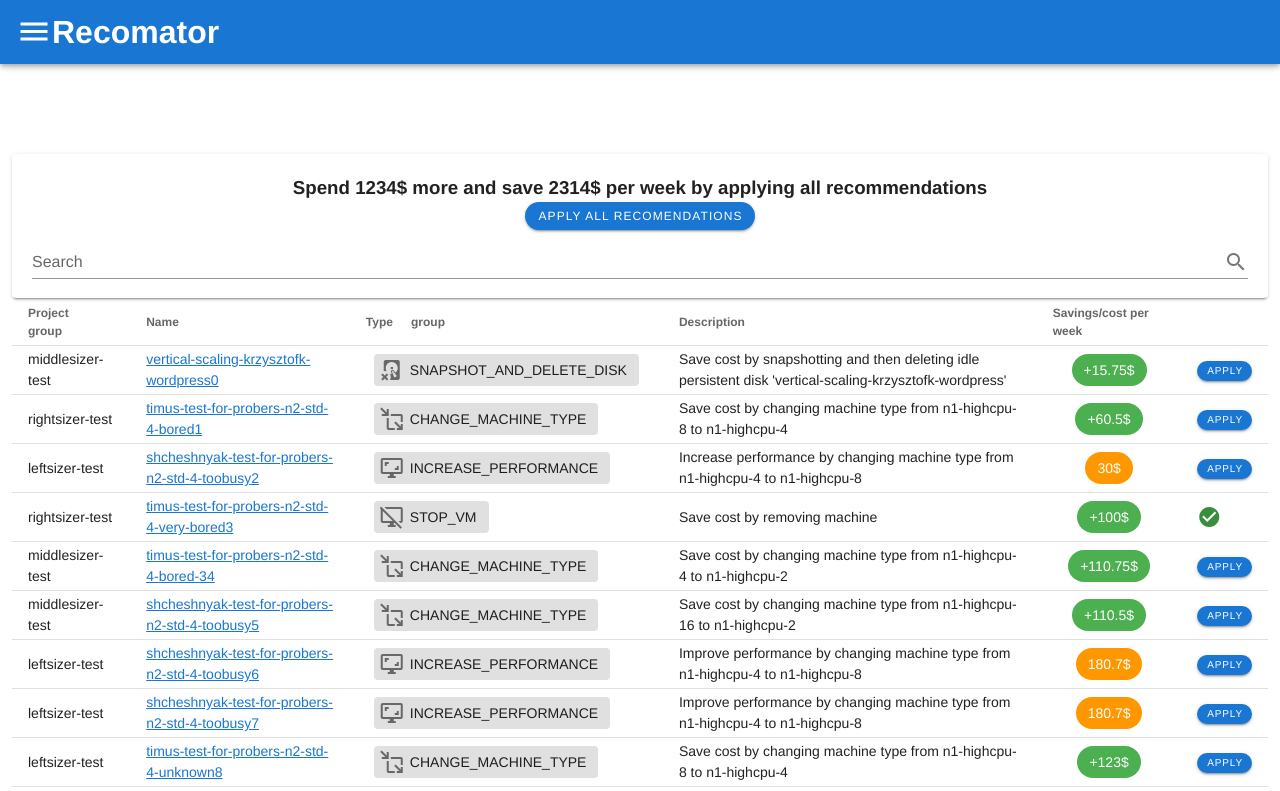
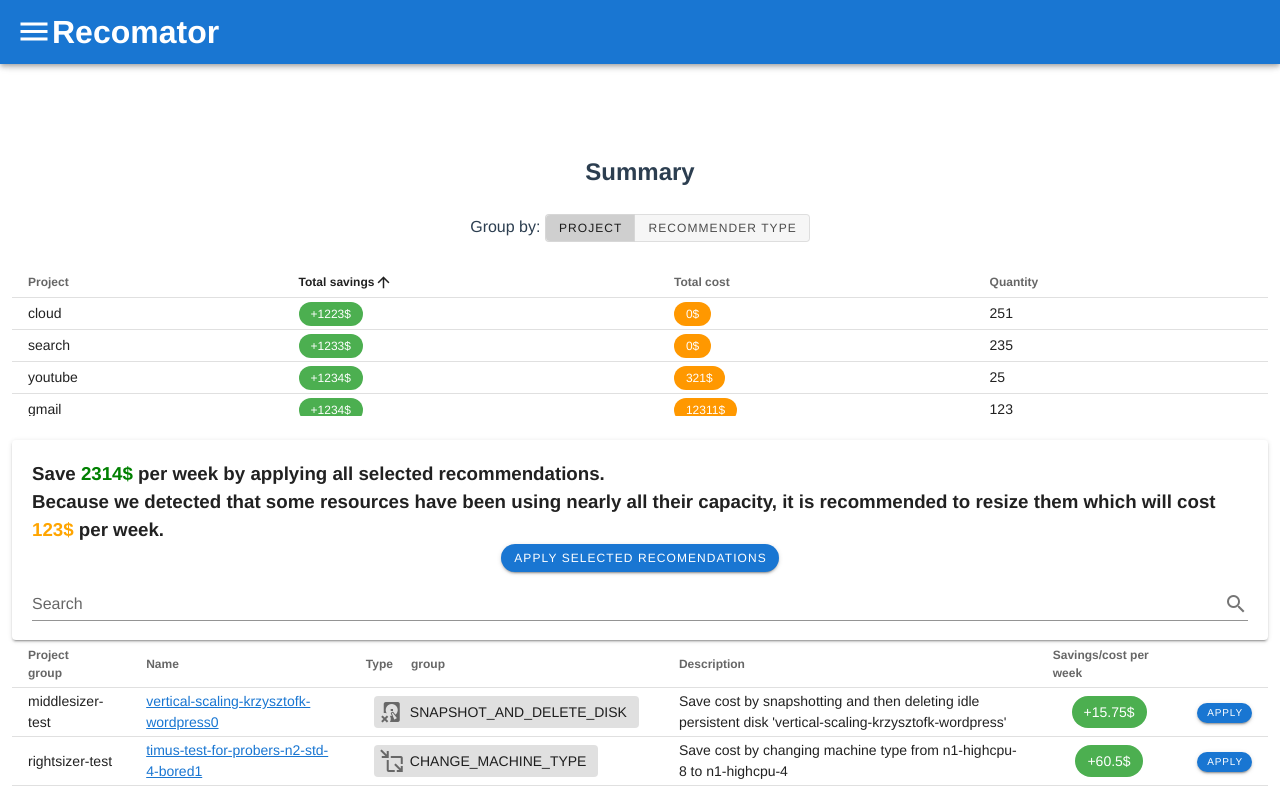
Before and after one commit to googleinterns/recomator, a Vue app in the folder frontend/: page /mock in a window 1280 px wide. Shown: the top 791 px of the page. Built offline with nearby package versions, Linux system fonts and the light colour scheme.

Commit message:
Added summary

```diff
--- a/frontend/src/views/Mock.vue
+++ b/frontend/src/views/Mock.vue
@@ -19,7 +19,8 @@ limitations under the License. -->
       >
       <h1>Recomator</h1>
     </v-app-bar>
-    <v-navigation-drawer absolute :v-model="true" :value="showNavgDrawer">
+
+    <v-navigation-drawer app :v-model="true" :value="showNavgDrawer">
       <v-container dense>
         <v-row>
           <v-col>
@@ -150,13 +151,42 @@ limitations under the License. -->
       <v-progress-linear v-if="!successfullyLoaded" :value="progressPercentage">
       </v-progress-linear>
       <v-container fluid v-if="successfullyLoaded">
+        <v-row> <v-col>
+            <h2>Summary</h2>
+        </v-col></v-row>
+        <v-row>
+          <v-col>
+            Group by:
+            <v-btn-toggle multiple mandatory>
+            <v-btn rounded small>Project</v-btn>
+            <v-btn rounded small>Recommender Type</v-btn>
+            </v-btn-toggle>
+          </v-col>
+        </v-row>
+        <v-row><v-col>
+          <v-data-table height="150" dense disable-pagination hide-default-footer sort-by="savings" :headers="summaryHeaders" :items="summaryData">
+            <template v-slot:item="proj_summary">
+              <tr class="text-left">
+                <td> {{proj_summary.item.project}} </td>
+                <td> <v-chip dark color="green" small> +{{proj_summary.item.savings}}$ </v-chip></td>
+                <td> <v-chip dark color="orange" small> {{proj_summary.item.cost}}$ </v-chip> </td>
+                <td> {{proj_summary.item.q}} </td>
+
+
+            </tr></template>
+          </v-data-table>
+        </v-col></v-row>
+
         <v-row>
           <v-col>
             <v-card class="pa-5">
               <!-- <h2>{{ summary.toString() }}</h2> -->
-              <h3>
-                Spend 1234$ more and save 2314$ per week by applying all
-                recommendations
+              <h3 class="text-left">
+                Save <span style="color:green">2314$</span> per week by applying all selected
+                recommendations. <br/>
+                Because we detected that some resources have been using nearly all their capacity,
+                it is recommended to resize them which will cost
+                <span style="color:orange">123$</span> per week.
               </h3>
               <v-btn
                 rounded
@@ -164,7 +194,7 @@ limitations under the License. -->
                 dark
                 small
                 v-on:click="applyAllRecommendations"
-                >Apply All Recomendations</v-btn
+                >Apply Selected Recomendations</v-btn
               >
               <v-text-field
                 v-model="search"
@@ -620,6 +650,28 @@ export default class Mock extends Vue {
     { text: "", value: "apply", groupable: false, sortable: false }
   ];
 
+  private summaryHeaders = [
+          { text: 'Project', value: 'project' },
+          { text: 'Total savings', value: 'savings' },
+          { text: 'Total cost', value: 'cost' },
+          { text: 'Quantity', value: 'q' }];
+
+  private summaryData = [
+    {project:"youtube", savings: 1234, cost: 321, q: 25},
+  {project:"search",savings: 1233, cost: 0, q: 235},
+  {project:"cloud",savings: 1223, cost: 0, q: 251},
+  {project:"assistant",savings: 1237, cost: 23, q: 125},
+  {project:"plus", savings: 1237, cost: 3421, q: 15},
+  {project:"android",savings: 7123, cost: 223, q: 2},
+  {project:"store",savings: 17234, cost: 33, q: 20},
+  {project:"maps",savings: 1534, cost: 2, q: 1000},
+  {project:"gmail", savings: 1234, cost: 12311, q: 123},
+  {project:"calendar",savings: 1934, cost: 23, q: 22},
+  {project:"ads",savings: 9123, cost: 12, q: 23},
+  {project:"oil",savings: 2134, cost: 32221, q: 25},
+
+  ];
+
   private recommendationTypes = ["Resize", "Remove", "Performance"];
   private recommendationStatuses = [
     "Applicable",
```
